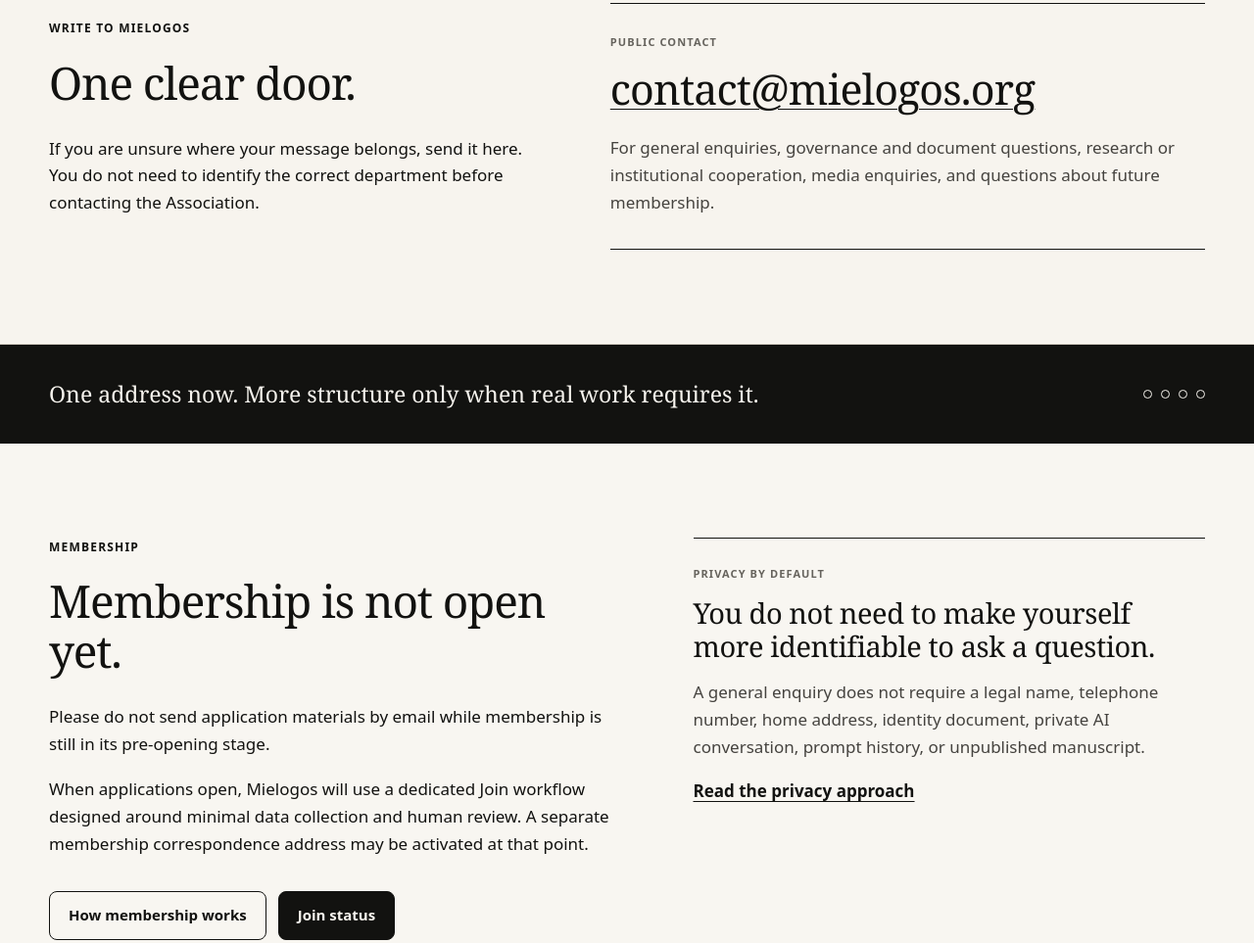
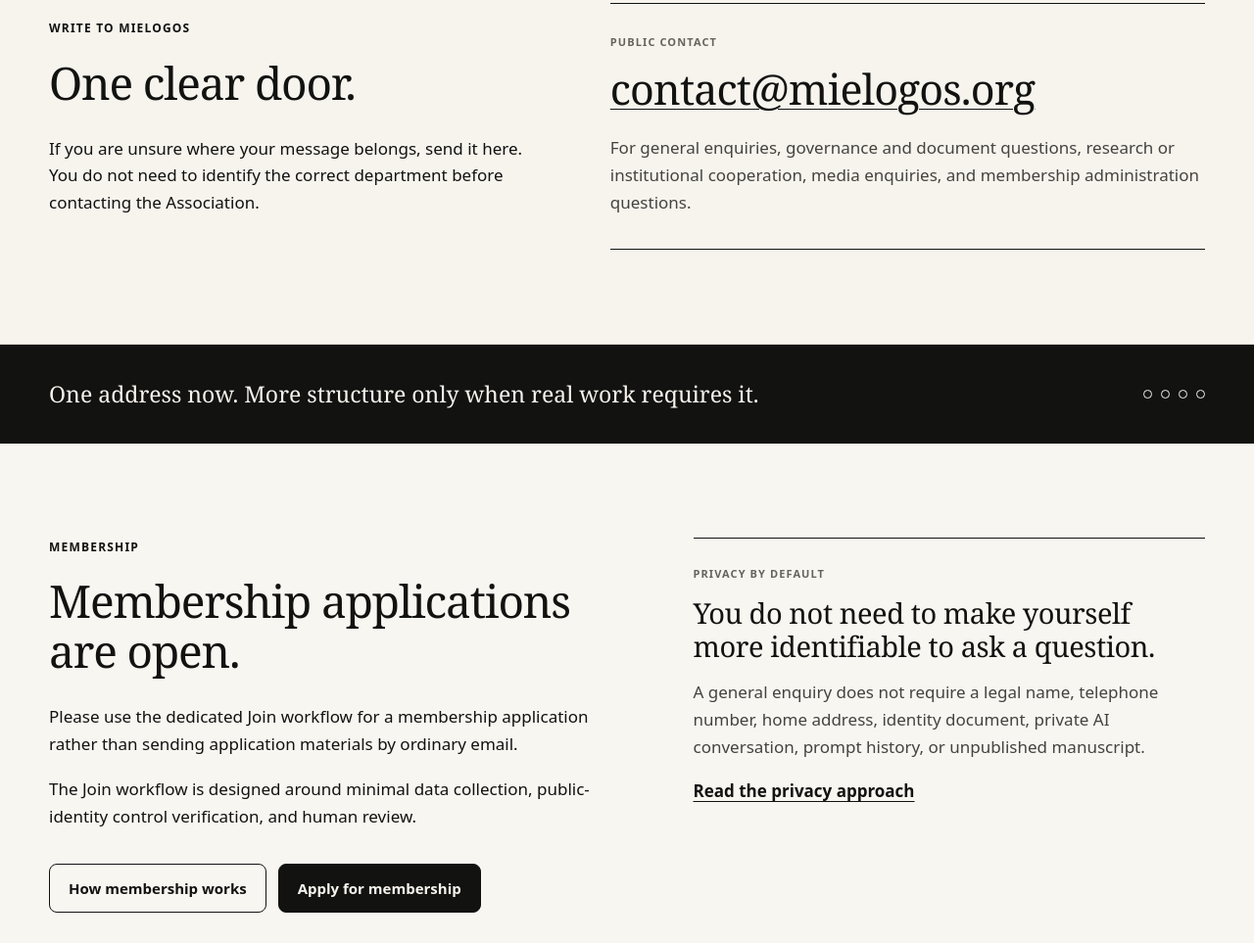
Before and after one commit to navimusaget/mielogos, a plain HTML site: page contact/index.html in a window 1280 px wide. Shown: the part 699-1662 px from the top of the page at 98% size. Drawn offline with Linux system fonts and the light colour scheme.

Commit message:
Add files via upload

```diff
--- a/contact/index.html
+++ b/contact/index.html
@@ -1,7 +1,7 @@
-<!doctype html><html lang="en"><head><meta charset="utf-8"><meta name="viewport" content="width=device-width,initial-scale=1"><title>Contact — MIELOGOS</title><meta name="robots" content="index,follow"><meta name="description" content="Contact Mielogos, the International Association for Symbiotic Authorship."><link rel="canonical" href="https://mielogos.org/contact/"><meta property="og:title" content="Contact — MIELOGOS"><meta property="og:description" content="A clear public contact channel for Mielogos."><meta property="og:type" content="website"><meta property="og:url" content="https://mielogos.org/contact/"><link rel="icon" href="/favicon.ico"><link rel="stylesheet" href="/assets/css/site.css"></head><body><a class="skip" href="#main">Skip to content</a><header class="header"><div class="container header-inner"><a class="brand" href="/" aria-label="Mielogos home"><img src="/assets/logo/logo-primary.svg" alt="MIELOGOS"></a><button class="menu-toggle" type="button" aria-expanded="false" aria-controls="primary-nav">Menu</button><nav class="nav" id="primary-nav" aria-label="Primary"><a href="/about/">About</a><a href="/symbiotic-authorship/">Symbiotic Authorship</a><a href="/membership/">Membership</a><a href="/research/">Research & Ideas</a><a href="/governance/">Governance</a><a href="/contact/">Contact</a><a class="join-link" href="/join/">Join Mielogos</a></nav></div></header><main id="main">
+<!doctype html><html lang="en"><head><meta charset="utf-8"><meta name="viewport" content="width=device-width,initial-scale=1"><title>Contact — MIELOGOS</title><meta name="robots" content="index,follow"><meta name="description" content="Contact Mielogos, the International Association for Symbiotic Authorship."><link rel="canonical" href="https://mielogos.org/contact/"><meta property="og:title" content="Contact — MIELOGOS"><meta property="og:description" content="A clear public contact channel for Mielogos."><meta property="og:type" content="website"><meta property="og:url" content="https://mielogos.org/contact/"><link rel="icon" href="/favicon.ico"><link rel="stylesheet" href="/assets/css/site.css"></head><body><a class="skip" href="#main">Skip to content</a><header class="header"><div class="container header-inner"><a class="brand" href="/" aria-label="Mielogos home"><img src="/assets/logo/logo-primary.svg" alt="MIELOGOS"></a><button class="menu-toggle" type="button" aria-expanded="false" aria-controls="primary-nav">Menu</button><nav class="nav" id="primary-nav" aria-label="Primary"><a href="/about/">About</a><a href="/symbiotic-authorship/">Symbiotic Authorship</a><a href="/membership/">Membership</a><a href="/research/">Research & Ideas</a><a href="/governance/">Governance</a><a href="/contact/" aria-current="page">Contact</a><a class="join-link" href="/join/">Join Mielogos</a></nav></div></header><main id="main">
 <section class="page-hero contact-hero"><div class="container read"><div class="eyebrow">Contact</div><h1>A human point of contact.</h1><p class="lead">Mielogos keeps correspondence simple. One public address is enough for questions, institutional enquiries, research conversations, and collaboration.</p><p class="contact-promise">No portal to navigate. No account to create. Write to a person.</p></div></section>
-<section class="section"><div class="container contact-grid"><div><div class="eyebrow">Write to Mielogos</div><h2>One clear door.</h2><div class="bodycopy"><p>If you are unsure where your message belongs, send it here. You do not need to identify the correct department before contacting the Association.</p></div></div><div class="contact-card"><small>Public contact</small><a class="contact-email" href="mailto:contact@mielogos.org">contact@mielogos.org</a><p>For general enquiries, governance and document questions, research or institutional cooperation, media enquiries, and questions about future membership.</p></div></div></section>
+<section class="section"><div class="container contact-grid"><div><div class="eyebrow">Write to Mielogos</div><h2>One clear door.</h2><div class="bodycopy"><p>If you are unsure where your message belongs, send it here. You do not need to identify the correct department before contacting the Association.</p></div></div><div class="contact-card"><small>Public contact</small><a class="contact-email" href="mailto:contact@mielogos.org">contact@mielogos.org</a><p>For general enquiries, governance and document questions, research or institutional cooperation, media enquiries, and membership administration questions.</p></div></div></section>
 <section class="boundary"><div class="container boundary-inner"><strong>One address now. More structure only when real work requires it.</strong><span class="mini-dots" aria-hidden="true"><i></i><i></i><i></i><i></i></span></div></section>
-<section class="section contact-membership"><div class="container split"><div><div class="eyebrow">Membership</div><h2>Membership is not open yet.</h2><div class="bodycopy"><p>Please do not send application materials by email while membership is still in its pre-opening stage.</p><p>When applications open, Mielogos will use a dedicated Join workflow designed around minimal data collection and human review. A separate membership correspondence address may be activated at that point.</p></div><div class="actions"><a class="btn" href="/membership/">How membership works</a><a class="btn primary" href="/join/">Join status</a></div></div><div class="contact-note"><small>Privacy by default</small><h3>You do not need to make yourself more identifiable to ask a question.</h3><p>A general enquiry does not require a legal name, telephone number, home address, identity document, private AI conversation, prompt history, or unpublished manuscript.</p><a href="/privacy/">Read the privacy approach</a></div></div></section>
+<section class="section contact-membership"><div class="container split"><div><div class="eyebrow">Membership</div><h2>Membership applications are open.</h2><div class="bodycopy"><p>Please use the dedicated Join workflow for a membership application rather than sending application materials by ordinary email.</p><p>The Join workflow is designed around minimal data collection, public-identity control verification, and human review.</p></div><div class="actions"><a class="btn" href="/membership/">How membership works</a><a class="btn primary" href="/join/">Apply for membership</a></div></div><div class="contact-note"><small>Privacy by default</small><h3>You do not need to make yourself more identifiable to ask a question.</h3><p>A general enquiry does not require a legal name, telephone number, home address, identity document, private AI conversation, prompt history, or unpublished manuscript.</p><a href="/privacy/">Read the privacy approach</a></div></div></section>
 <section class="section contact-transparency"><div class="container split"><div><div class="eyebrow">Institutional questions</div><h2>Prefer to inspect first?</h2><div class="bodycopy"><p>Mielogos publishes its current governing instruments, decision history, amendment history, and superseded versions separately from ordinary correspondence.</p></div><div class="actions"><a class="btn" href="/governance/">Inspect governance</a></div></div><div class="contact-note"><small>Genesis Stage</small><h3>Correspondence currently reaches the Founder-administered institution.</h3><p>Mielogos does not present a fictional secretariat, board, or office in order to appear larger than it is. The contact structure will grow when the institution itself grows.</p></div></div></section>
 </main><footer class="footer"><div class="container"><div class="footer-top"><div><img src="/assets/logo/logo-inverse.svg" alt="MIELOGOS"><p>International Association for Symbiotic Authorship.<br>Genesis Stage / Founder-administered governance.</p></div><div class="footer-links"><a href="/about/">About</a><a href="/symbiotic-authorship/">Symbiotic Authorship</a><a href="/membership/">Membership</a><a href="/research/">Research & Ideas</a><a href="/governance/">Governance</a><a href="/contact/">Contact</a><a href="/privacy/">Privacy</a><a href="/join/">Join</a></div></div><div class="footer-bottom"><span>Initiated with the support of the Foundation for Relational Inquiry (FFRI-NM).</span><span>mielogos.org</span></div></div></footer><script src="/assets/js/site.js"></script></body></html>
```
